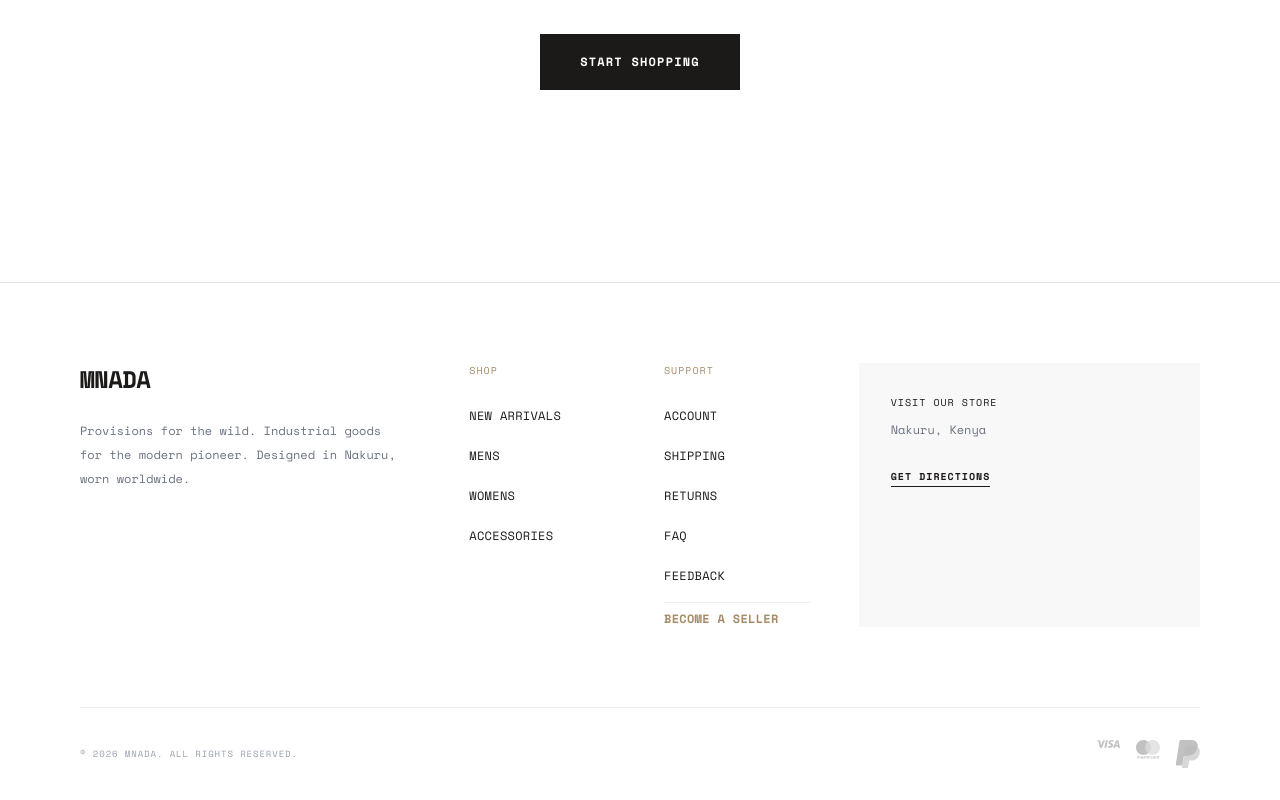
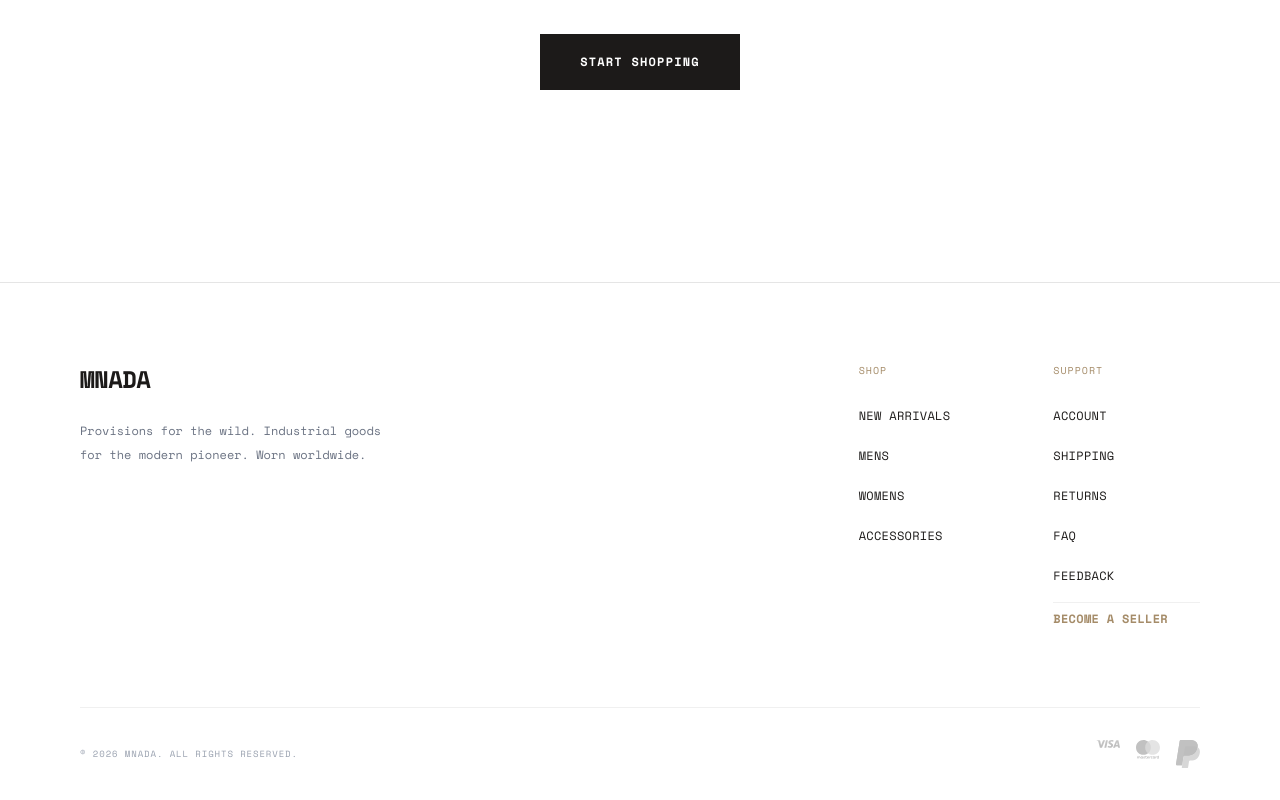
Before and after one commit to CodeWithFin/mnada-webapp, a Next.js app: page /cart in a window 1280 px wide. Shown: the part 530-1330 px from the top of the page. Built offline with nearby package versions, Linux system fonts and the light colour scheme; some icons are missing.

Commit message:
fix: remove store location and Nakuru references

```diff
--- a/src/components/Footer.tsx
+++ b/src/components/Footer.tsx
@@ -10,10 +10,10 @@
         <div className="container-large max-w-[1792px] mx-auto">
 
           <div className="footer_grid grid grid-cols-2 md:grid-cols-4 lg:grid-cols-12 gap-12 mb-20">
-            <div className="footer_brand-wrapper col-span-2 lg:col-span-4">
+            <div className="footer_brand-wrapper col-span-2 lg:col-span-8">
               <Link href="#" className="text-2xl font-bold tracking-tight uppercase block mb-6">Mnada</Link>
               <p className="text-xs font-light text-gray-500 max-w-xs mb-8 leading-6">
-                Provisions for the wild. Industrial goods for the modern pioneer. Designed in Nakuru, worn worldwide.
+                Provisions for the wild. Industrial goods for the modern pioneer. Worn worldwide.
               </p>
               <div className="footer_socials flex gap-4 opacity-60">
                 <Link href="#" className="hover:text-[#a58c69] transition-colors"><Icon icon="lucide:instagram" width="18" /></Link>
@@ -44,11 +44,6 @@
               </ul>
             </div>
 
-            <div className="footer_store-info col-span-2 lg:col-span-4 bg-[#f8f8f8] p-8">
-              <h4 className="font-bold uppercase tracking-widest text-[10px] text-[#1c1a19] mb-3">Visit our Store</h4>
-              <p className="text-xs text-gray-500 mb-6 font-light">Nakuru, Kenya</p>
-              <Link href="#" className="text-[10px] font-bold uppercase tracking-widest text-[#1c1a19] border-b border-[#1c1a19] hover:text-[#a58c69] hover:border-[#a58c69] transition-colors pb-0.5">Get Directions</Link>
-            </div>
           </div>
 
           <div className="footer_bottom border-t border-[#f0f0f0] pt-8 flex flex-col md:flex-row justify-between items-center gap-4">
--- a/src/components/Hero.tsx
+++ b/src/components/Hero.tsx
@@ -23,7 +23,7 @@
           <div className="container-large max-w-[1792px] mx-auto">
             <div className="hero_content max-w-xl">
               <h2 className="text-xs font-bold uppercase tracking-[0.2em] text-[#a58c69] mb-4 opacity-0 animate-fade-up">
-                Est. 2025 • Nakuru
+                Est. 2025
               </h2>
               <h1 className="text-4xl md:text-6xl lg:text-7xl font-bold uppercase tracking-wide leading-[1.1] text-white mb-8 opacity-0 animate-fade-up delay-100">
                 Provisions for<br/>the Wild
```
